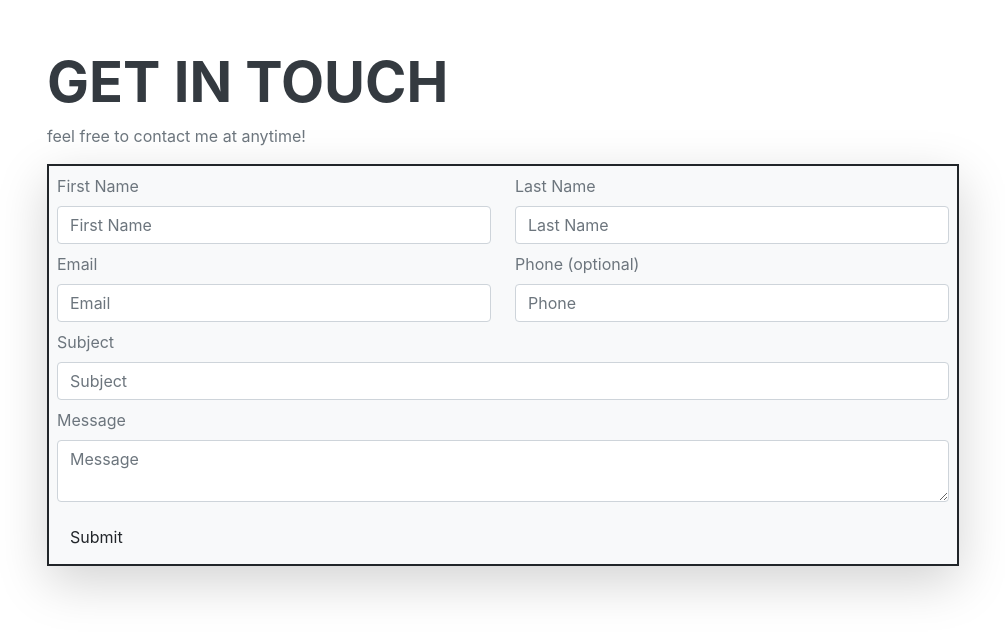
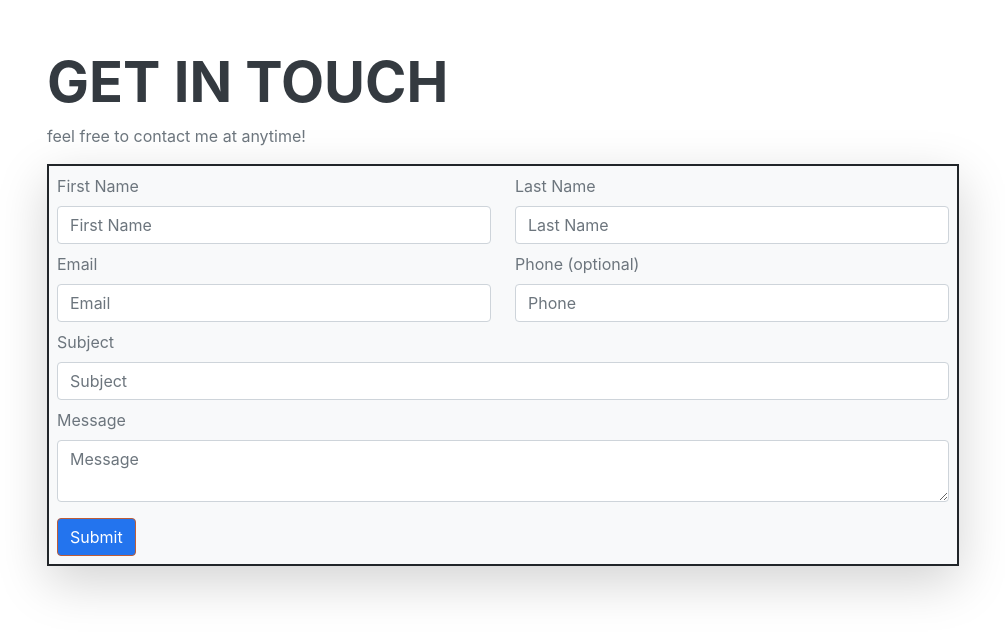
Before and after one commit to NHernandez8976/Nathan-Portfolio, a plain HTML site: page index.html in a window 1280 px wide. Shown: the part 5302-5938 px from the top of the page, without its empty margins (273-1278 px from the left). Drawn offline with nearby package versions, Linux system fonts and the light colour scheme; a web font is replaced by a local one.

Commit message:
Fixed button that displayed color incorrectly

```diff
--- a/index.html
+++ b/index.html
@@ -262,7 +262,7 @@
                                      aria-label="Message" required></textarea>
                                 </div>
                             </div>
-                            <button class="btn btn-pr mt-2">Submit</button>
+                            <button class="btn btn-primary text-white mt-2">Submit</button>
                         </form>
                     </div>
 
```
